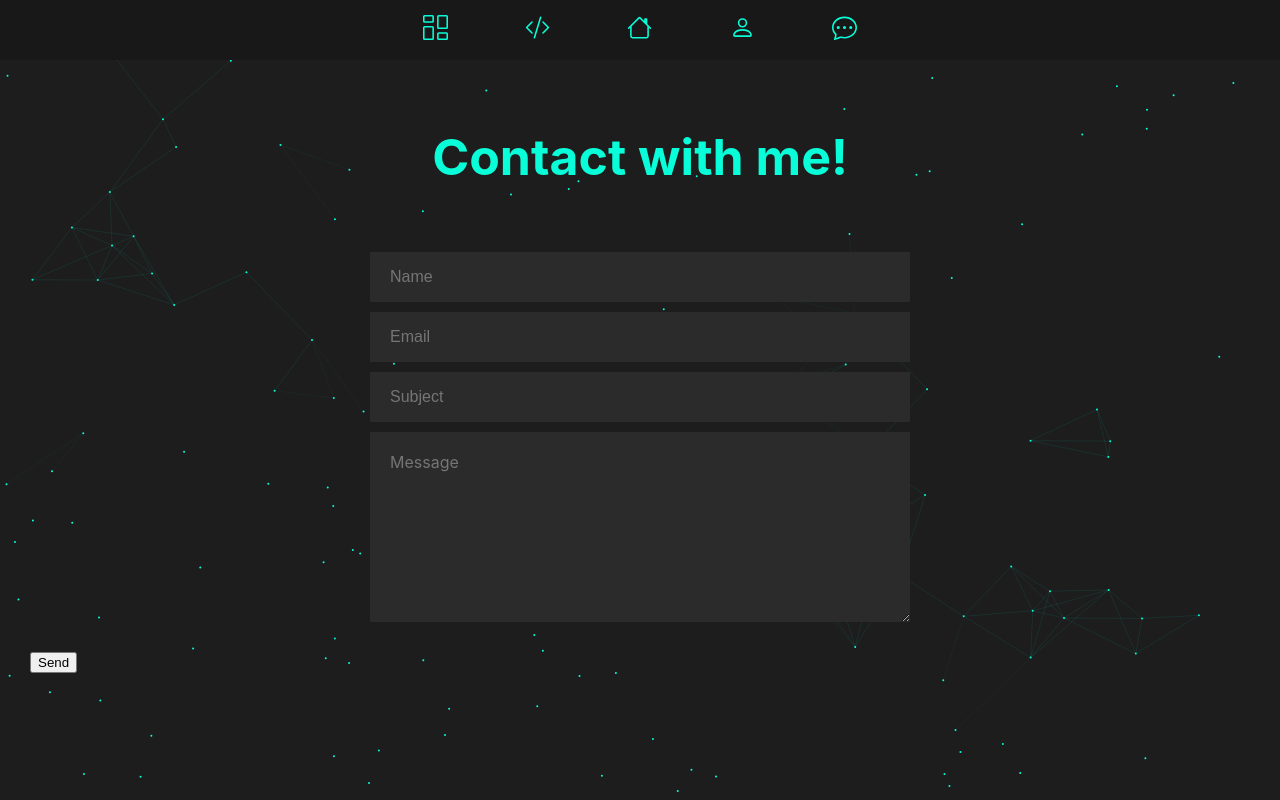
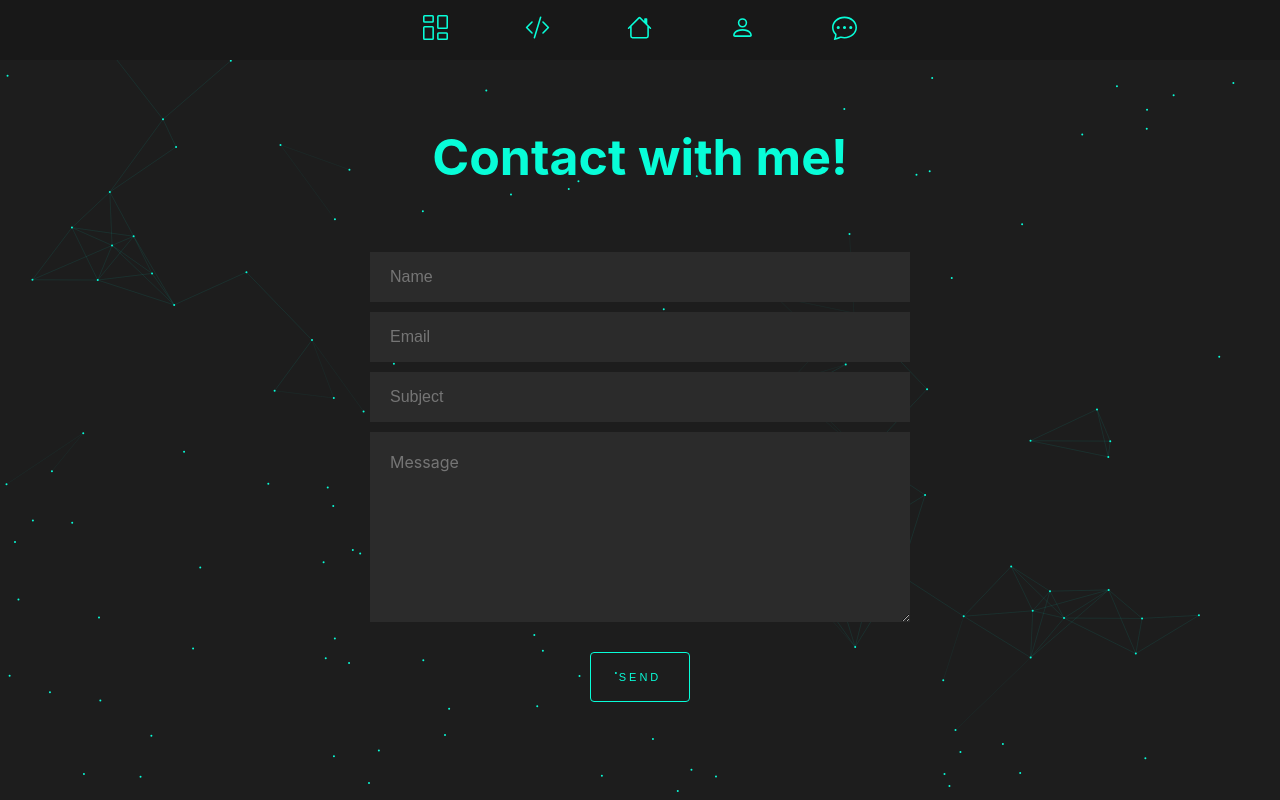
Before and after one commit to aleksandar9999a/experience-portfolio, a React (Create React App) app: page /contacts in a window 1280 px wide. Built offline with nearby package versions, Linux system fonts and the light colour scheme; no server answers.

Commit message:
Fix button style

```diff
--- a/src/pages/Contacts/index.tsx
+++ b/src/pages/Contacts/index.tsx
@@ -13,7 +13,7 @@ function Contacts() {
         <input className="custom-input" type="text" placeholder="Subject" />
         <textarea className="custom-textarea" placeholder="Message" />
         <div className="custom-btn-wrapper">
-          <button className="custom-button">Send</button>
+          <button className="custom-btn">Send</button>
         </div>
       </form>
     </div>
```
